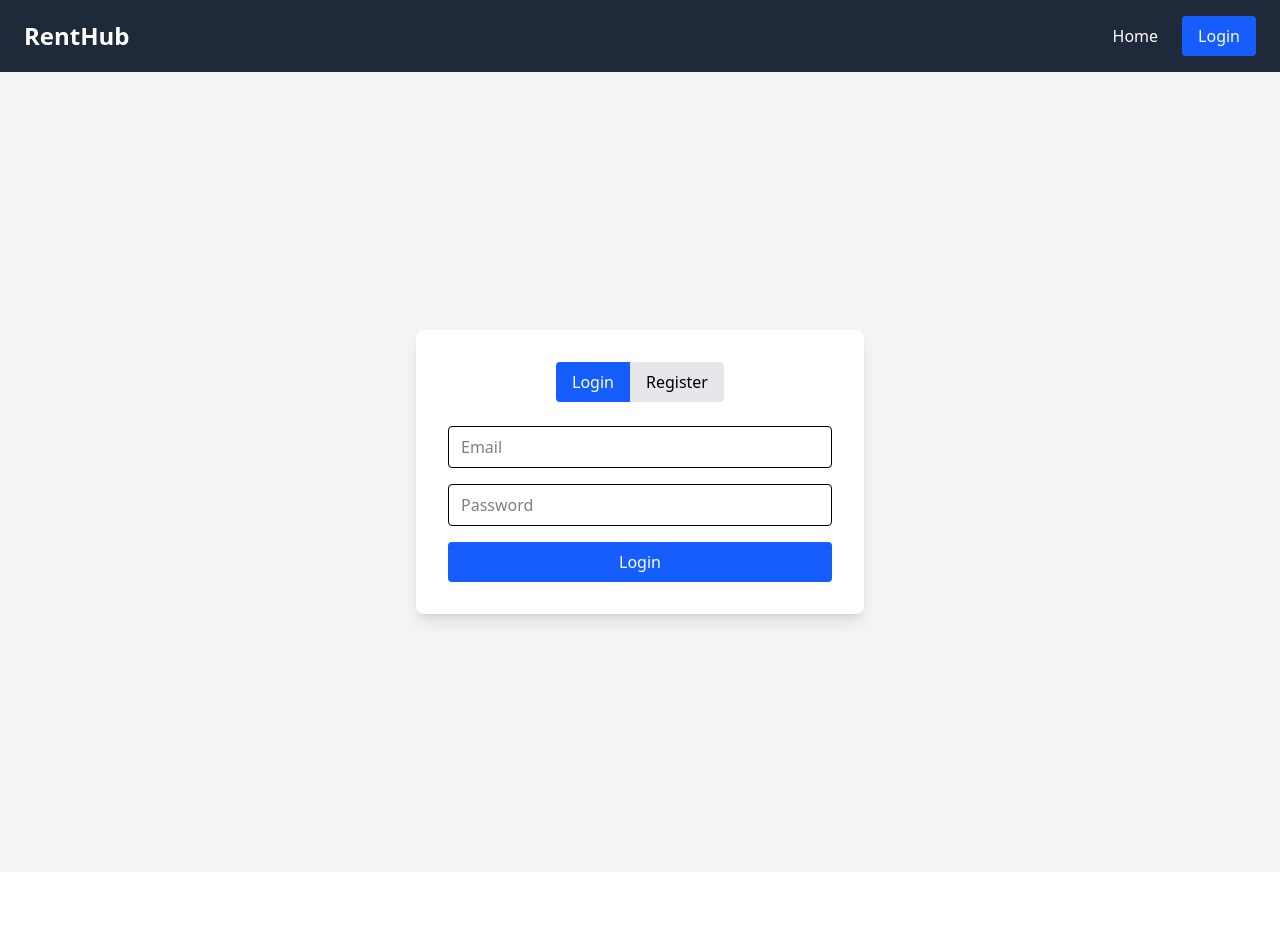
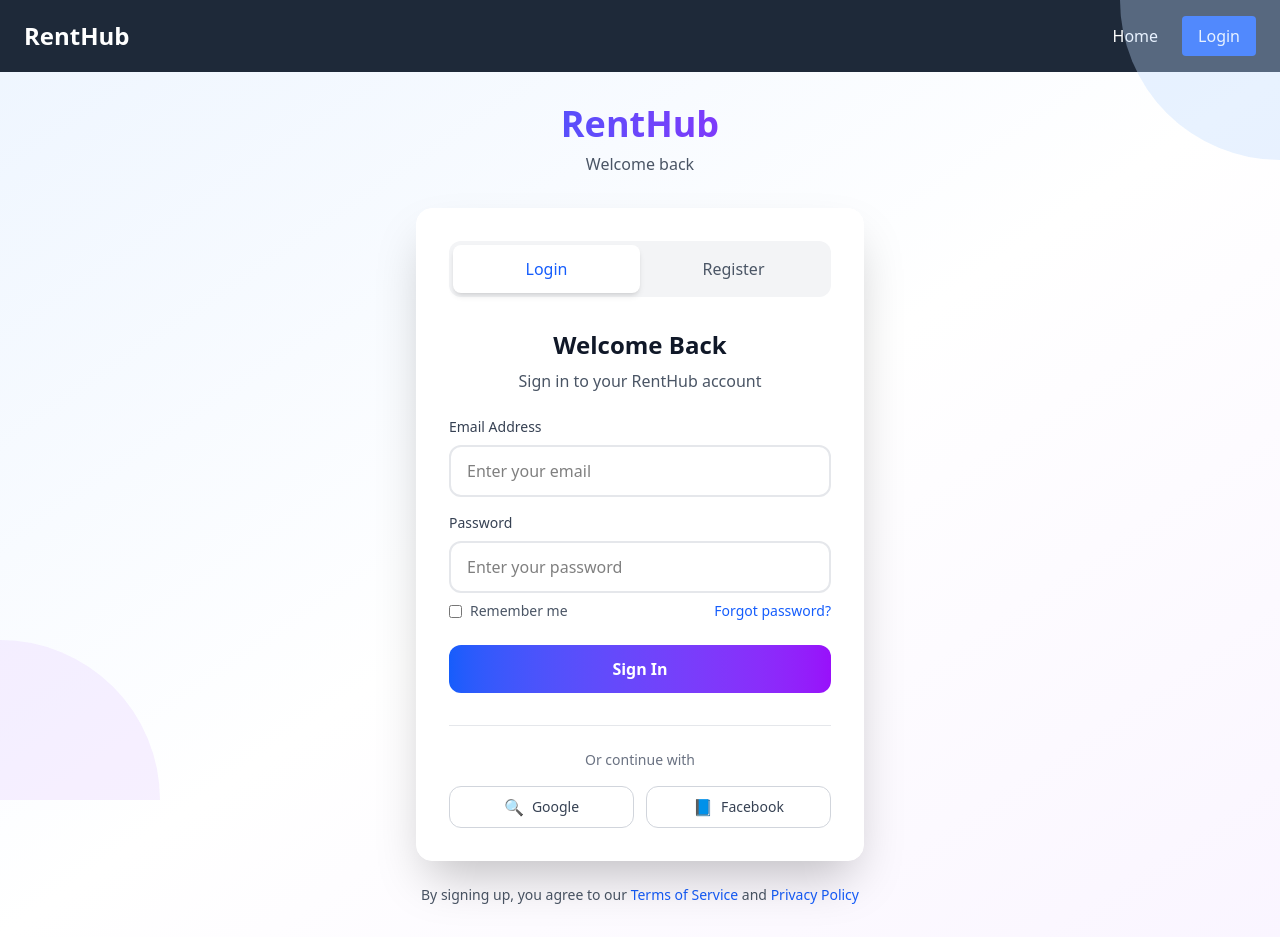
Before and after one commit to birinderr/renthub-frontend, a React (Vite) app: page /auth in a window 1280 px wide. Before the commit the page ends 872 px from the top, so only its background shows below. Built offline with nearby package versions, Linux system fonts and the light colour scheme.

Commit message:
updated login page ui

```diff
--- a/src/pages/AuthPage.jsx
+++ b/src/pages/AuthPage.jsx
@@ -1,12 +1,21 @@
 import { useState, useEffect } from "react";
 import { useNavigate } from "react-router-dom";
 import { useAuth } from "../contexts/AuthContext";
-import { motion, AnimatePresence } from "framer-motion";
 import { toast } from "react-hot-toast";
 
 export default function AuthPage() {
-  const { user } = useAuth();
+  const { user, login } = useAuth();
   const navigate = useNavigate();
+
+  const [step, setStep] = useState(1);
+  const [isRegistering, setIsRegistering] = useState(false);
+  const [loading, setLoading] = useState(false);
+  const [formData, setFormData] = useState({
+    name: "",
+    email: "",
+    password: "",
+    otp: "",
+  });
 
   useEffect(() => {
     if (user) {
@@ -14,22 +23,22 @@ export default function AuthPage() {
     }
   }, [user, navigate]);
 
-  const [step, setStep] = useState(1);
-  const [isRegistering, setIsRegistering] = useState(false);
-  const [formData, setFormData] = useState({
-    name: "",
-    email: "",
-    password: "",
-    otp: "",
-  });
-
-  const { login } = useAuth();
-
   const handleChange = (e) => {
     setFormData((prev) => ({ ...prev, [e.target.name]: e.target.value }));
   };
 
-  const handleRegister = async () => {
+  const resetForm = () => {
+    setFormData({ name: "", email: "", password: "", otp: "" });
+    setStep(1);
+  };
+
+  const handleRegister = async (e) => {
+    e.preventDefault();
+    if (!formData.name || !formData.email || !formData.password) {
+      toast.error("Please fill in all fields");
+      return;
+    }
+    setLoading(true);
     try {
       const res = await fetch("/api/users/register", {
         method: "POST",
@@ -40,16 +49,22 @@ export default function AuthPage() {
           password: formData.password,
         }),
       });
-
       if (!res.ok) throw new Error("Registration failed");
       setStep(2);
       toast.success("Registration successful! Please check your email for OTP.");
     } catch (err) {
       toast.error("Registration error");
     }
+    setLoading(false);
   };
 
-  const handleVerify = async () => {
+  const handleVerify = async (e) => {
+    e.preventDefault();
+    if (!formData.otp) {
+      toast.error("Please enter the OTP");
+      return;
+    }
+    setLoading(true);
     try {
       const res = await fetch("/api/users/verify", {
         method: "POST",
@@ -59,19 +74,24 @@ export default function AuthPage() {
           otp: formData.otp,
         }),
       });
-
       const data = await res.json();
       if (!res.ok) throw new Error(data.message || "Verification failed");
-
       login(data);
       navigate("/profile");
       toast.success("OTP verified! Welcome.");
     } catch (err) {
       toast.error("OTP verification failed");
     }
+    setLoading(false);
   };
 
-  const handleLogin = async () => {
+  const handleLogin = async (e) => {
+    e.preventDefault();
+    if (!formData.email || !formData.password) {
+      toast.error("Please fill in all fields");
+      return;
+    }
+    setLoading(true);
     try {
       const res = await fetch("/api/users/login", {
         method: "POST",
@@ -81,30 +101,50 @@ export default function AuthPage() {
           password: formData.password,
         }),
       });
-
       const data = await res.json();
       if (!res.ok) throw new Error(data.message || "Login failed");
-
       login(data);
       navigate("/profile");
       toast.success("Login successful!");
     } catch (err) {
       toast.error("Login failed");
     }
+    setLoading(false);
   };
 
   return (
-    <div className="min-h-screen flex items-center justify-center bg-gray-100 px-4">
-      <div className="w-full max-w-md bg-white p-8 rounded-lg shadow-lg">
+    <div className="min-h-screen bg-gradient-to-br from-blue-50 via-white to-purple-50 flex items-center justify-center px-4 py-8">
+      {/* Background Pattern */}
+      <div className="absolute inset-0 overflow-hidden pointer-events-none">
+        <div className="absolute -top-40 -right-40 w-80 h-80 bg-blue-200 rounded-full opacity-20 animate-pulse"></div>
+        <div className="absolute -bottom-40 -left-40 w-80 h-80 bg-purple-200 rounded-full opacity-20 animate-pulse"></div>
+      </div>
+
+      <div className="relative w-full max-w-md">
+        {/* Logo/Brand Section */}
+        <div className="text-center mb-8">
+          <h1 className="text-4xl font-bold bg-gradient-to-r from-blue-600 to-purple-600 bg-clip-text text-transparent mb-2">
+            RentHub
+          </h1>
+          <p className="text-gray-600">
+            {isRegistering ? "Create your account" : "Welcome back"}
+          </p>
+        </div>
+
+        {/* Main Auth Card */}
+        <div className="bg-white backdrop-blur-sm bg-opacity-80 p-8 rounded-2xl shadow-2xl border border-white border-opacity-20">
           {/* Toggle Buttons */}
-        <div className="flex justify-center mb-6">
+          <div className="flex bg-gray-100 rounded-xl p-1 mb-8">
             <button
               onClick={() => {
                 setIsRegistering(false);
-              setStep(1);
+                resetForm();
               }}
-            className={`px-4 py-2 rounded-l ${
-              !isRegistering ? "bg-blue-600 text-white" : "bg-gray-200"
+              disabled={loading}
+              className={`flex-1 py-3 px-4 rounded-lg font-medium transition-all duration-200 ${
+                !isRegistering
+                  ? "bg-white text-blue-600 shadow-md"
+                  : "text-gray-600 hover:text-gray-800"
               }`}
             >
               Login
@@ -112,108 +152,252 @@ export default function AuthPage() {
             <button
               onClick={() => {
                 setIsRegistering(true);
-              setStep(1);
+                resetForm();
               }}
-            className={`px-4 py-2 rounded-r ${
-              isRegistering ? "bg-blue-600 text-white" : "bg-gray-200"
+              disabled={loading}
+              className={`flex-1 py-3 px-4 rounded-lg font-medium transition-all duration-200 ${
+                isRegistering
+                  ? "bg-white text-blue-600 shadow-md"
+                  : "text-gray-600 hover:text-gray-800"
               }`}
             >
               Register
             </button>
           </div>
 
-        {/* Form */}
-        <AnimatePresence mode="wait">
-          <motion.div
-            key={isRegistering ? (step === 1 ? "register" : "verify") : "login"}
-            initial={{ x: 100, opacity: 0 }}
-            animate={{ x: 0, opacity: 1 }}
-            exit={{ x: -100, opacity: 0 }}
-            transition={{ duration: 0.3 }}
-            className="space-y-4"
-          >
+          {/* Form Content */}
+          <div className="space-y-6">
+            {/* Registration Step 1 */}
             {isRegistering && step === 1 && (
-              <>
+              <form onSubmit={handleRegister}>
+                <div className="text-center mb-6">
+                  <h2 className="text-2xl font-bold text-gray-900 mb-2">
+                    Create Account
+                  </h2>
+                  <p className="text-gray-600">
+                    Join RentHub and start renting today
+                  </p>
+                </div>
+                <div className="space-y-4">
+                  <div>
+                    <label className="block text-sm font-medium text-gray-700 mb-2">
+                      Full Name
+                    </label>
                     <input
                       type="text"
                       name="name"
-                  placeholder="Name"
+                      placeholder="Enter your full name"
                       value={formData.name}
                       onChange={handleChange}
-                  className="w-full border px-3 py-2 rounded"
+                      disabled={loading}
+                      className="w-full px-4 py-3 border-2 border-gray-200 rounded-xl focus:border-blue-500 focus:outline-none transition-colors disabled:bg-gray-50"
                     />
+                  </div>
+                  <div>
+                    <label className="block text-sm font-medium text-gray-700 mb-2">
+                      Email Address
+                    </label>
                     <input
                       type="email"
                       name="email"
-                  placeholder="Email"
+                      placeholder="Enter your email"
                       value={formData.email}
                       onChange={handleChange}
-                  className="w-full border px-3 py-2 rounded"
+                      disabled={loading}
+                      className="w-full px-4 py-3 border-2 border-gray-200 rounded-xl focus:border-blue-500 focus:outline-none transition-colors disabled:bg-gray-50"
                     />
+                  </div>
+                  <div>
+                    <label className="block text-sm font-medium text-gray-700 mb-2">
+                      Password
+                    </label>
                     <input
                       type="password"
                       name="password"
-                  placeholder="Password"
+                      placeholder="Create a password"
                       value={formData.password}
                       onChange={handleChange}
-                  className="w-full border px-3 py-2 rounded"
+                      disabled={loading}
+                      className="w-full px-4 py-3 border-2 border-gray-200 rounded-xl focus:border-blue-500 focus:outline-none transition-colors disabled:bg-gray-50"
                     />
+                  </div>
+                </div>
                 <button
-                  onClick={handleRegister}
-                  className="w-full bg-blue-600 text-white py-2 rounded"
+                  type="submit"
+                  disabled={loading}
+                  className="w-full bg-gradient-to-r from-blue-600 to-purple-600 text-white py-3 rounded-xl font-semibold hover:from-blue-700 hover:to-purple-700 transition-all transform hover:scale-105 disabled:opacity-50 disabled:cursor-not-allowed disabled:transform-none flex items-center justify-center mt-6"
                 >
-                  Register
+                  {loading ? (
+                    <>
+                      <div className="animate-spin rounded-full h-5 w-5 border-b-2 border-white mr-2"></div>
+                      Creating Account...
+                    </>
+                  ) : (
+                    "Create Account"
+                  )}
                 </button>
-              </>
+              </form>
             )}
 
+            {/* OTP Verification Step */}
             {isRegistering && step === 2 && (
-              <>
+              <form onSubmit={handleVerify}>
+                <div className="text-center mb-6">
+                  <div className="w-16 h-16 bg-green-100 rounded-full flex items-center justify-center mx-auto mb-4">
+                    <span className="text-2xl">📧</span>
+                  </div>
+                  <h2 className="text-2xl font-bold text-gray-900 mb-2">
+                    Verify Your Email
+                  </h2>
+                  <p className="text-gray-600">
+                    We've sent a verification code to
+                    <br />
+                    <span className="font-medium text-gray-900">
+                      {formData.email}
+                    </span>
+                  </p>
+                </div>
+                <div>
+                  <label className="block text-sm font-medium text-gray-700 mb-2">
+                    Verification Code
+                  </label>
                   <input
                     type="text"
                     name="otp"
-                  placeholder="Enter OTP"
+                    placeholder="Enter 6-digit code"
                     value={formData.otp}
                     onChange={handleChange}
-                  className="w-full border px-3 py-2 rounded"
+                    disabled={loading}
+                    className="w-full px-4 py-3 border-2 border-gray-200 rounded-xl focus:border-blue-500 focus:outline-none transition-colors text-center text-lg tracking-widest disabled:bg-gray-50"
+                    maxLength="6"
                   />
+                </div>
                 <button
-                  onClick={handleVerify}
-                  className="w-full bg-green-600 text-white py-2 rounded"
+                  type="submit"
+                  disabled={loading}
+                  className="w-full bg-gradient-to-r from-green-500 to-green-600 text-white py-3 rounded-xl font-semibold hover:from-green-600 hover:to-green-700 transition-all transform hover:scale-105 disabled:opacity-50 disabled:cursor-not-allowed disabled:transform-none flex items-center justify-center mt-6"
                 >
-                  Verify OTP
+                  {loading ? (
+                    <>
+                      <div className="animate-spin rounded-full h-5 w-5 border-b-2 border-white mr-2"></div>
+                      Verifying...
+                    </>
+                  ) : (
+                    "Verify Code"
+                  )}
                 </button>
-              </>
+                <button
+                  type="button"
+                  onClick={() => setStep(1)}
+                  disabled={loading}
+                  className="w-full text-gray-600 py-2 font-medium hover:text-gray-800 transition-colors disabled:opacity-50"
+                >
+                  ← Back to Registration
+                </button>
+              </form>
             )}
 
+            {/* Login Form */}
             {!isRegistering && (
-              <>
+              <form onSubmit={handleLogin}>
+                <div className="text-center mb-6">
+                  <h2 className="text-2xl font-bold text-gray-900 mb-2">
+                    Welcome Back
+                  </h2>
+                  <p className="text-gray-600">Sign in to your RentHub account</p>
+                </div>
+                <div className="space-y-4">
+                  <div>
+                    <label className="block text-sm font-medium text-gray-700 mb-2">
+                      Email Address
+                    </label>
                     <input
                       type="email"
                       name="email"
-                  placeholder="Email"
+                      placeholder="Enter your email"
                       value={formData.email}
                       onChange={handleChange}
-                  className="w-full border px-3 py-2 rounded"
+                      disabled={loading}
+                      className="w-full px-4 py-3 border-2 border-gray-200 rounded-xl focus:border-blue-500 focus:outline-none transition-colors disabled:bg-gray-50"
                     />
+                  </div>
+                  <div>
+                    <label className="block text-sm font-medium text-gray-700 mb-2">
+                      Password
+                    </label>
                     <input
                       type="password"
                       name="password"
-                  placeholder="Password"
+                      placeholder="Enter your password"
                       value={formData.password}
                       onChange={handleChange}
-                  className="w-full border px-3 py-2 rounded"
+                      disabled={loading}
+                      className="w-full px-4 py-3 border-2 border-gray-200 rounded-xl focus:border-blue-500 focus:outline-none transition-colors disabled:bg-gray-50"
                     />
+                  </div>
+                </div>
+                <div className="flex items-center justify-between text-sm mt-2">
+                  <label className="flex items-center">
+                    <input
+                      type="checkbox"
+                      className="rounded border-gray-300 text-blue-600 mr-2"
+                    />
+                    <span className="text-gray-600">Remember me</span>
+                  </label>
                   <button
-                  onClick={handleLogin}
-                  className="w-full bg-blue-600 text-white py-2 rounded"
+                    type="button"
+                    className="text-blue-600 hover:text-blue-700 font-medium"
                   >
-                  Login
+                    Forgot password?
                   </button>
+                </div>
+                <button
+                  type="submit"
+                  disabled={loading}
+                  className="w-full bg-gradient-to-r from-blue-600 to-purple-600 text-white py-3 rounded-xl font-semibold hover:from-blue-700 hover:to-purple-700 transition-all transform hover:scale-105 disabled:opacity-50 disabled:cursor-not-allowed disabled:transform-none flex items-center justify-center mt-6"
+                >
+                  {loading ? (
+                    <>
+                      <div className="animate-spin rounded-full h-5 w-5 border-b-2 border-white mr-2"></div>
+                      Signing In...
                     </>
+                  ) : (
+                    "Sign In"
                   )}
-          </motion.div>
-        </AnimatePresence>
+                </button>
+              </form>
+            )}
+          </div>
+
+          {/* Social Login Options */}
+          <div className="mt-8 pt-6 border-t border-gray-200">
+            <div className="text-center text-gray-500 text-sm mb-4">
+              Or continue with
+            </div>
+            <div className="grid grid-cols-2 gap-3">
+              <button className="flex items-center justify-center px-4 py-2 border border-gray-300 rounded-xl hover:bg-gray-50 transition-colors">
+                <span className="mr-2">🔍</span>
+                <span className="text-sm font-medium text-gray-700">Google</span>
+              </button>
+              <button className="flex items-center justify-center px-4 py-2 border border-gray-300 rounded-xl hover:bg-gray-50 transition-colors">
+                <span className="mr-2">📘</span>
+                <span className="text-sm font-medium text-gray-700">Facebook</span>
+              </button>
+            </div>
+          </div>
+        </div>
+
+        {/* Footer */}
+        <div className="text-center mt-6 text-sm text-gray-600">
+          By signing up, you agree to our{" "}
+          <button className="text-blue-600 hover:text-blue-700 font-medium">
+            Terms of Service
+          </button>{" "}
+          and{" "}
+          <button className="text-blue-600 hover:text-blue-700 font-medium">
+            Privacy Policy
+          </button>
+        </div>
       </div>
     </div>
   );
```
Lines whose indentation alone changed are shown as unchanged.
